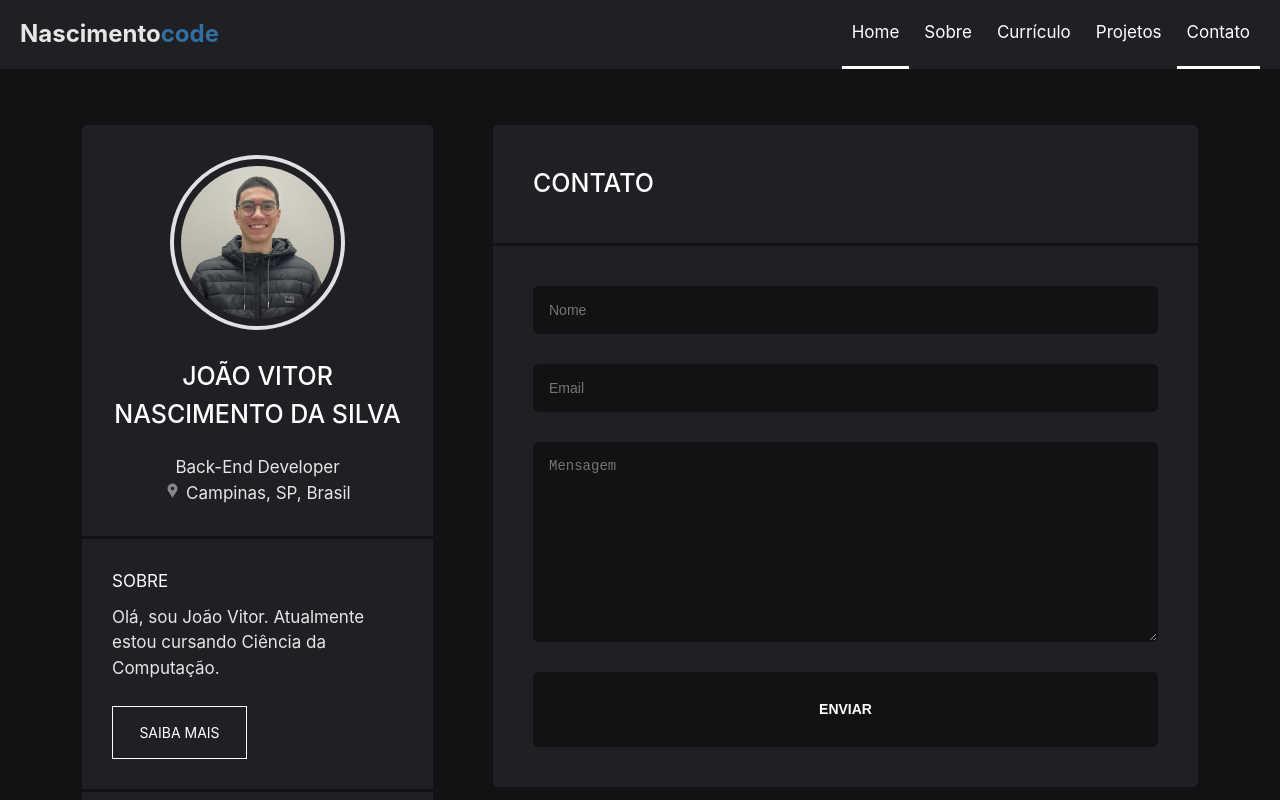
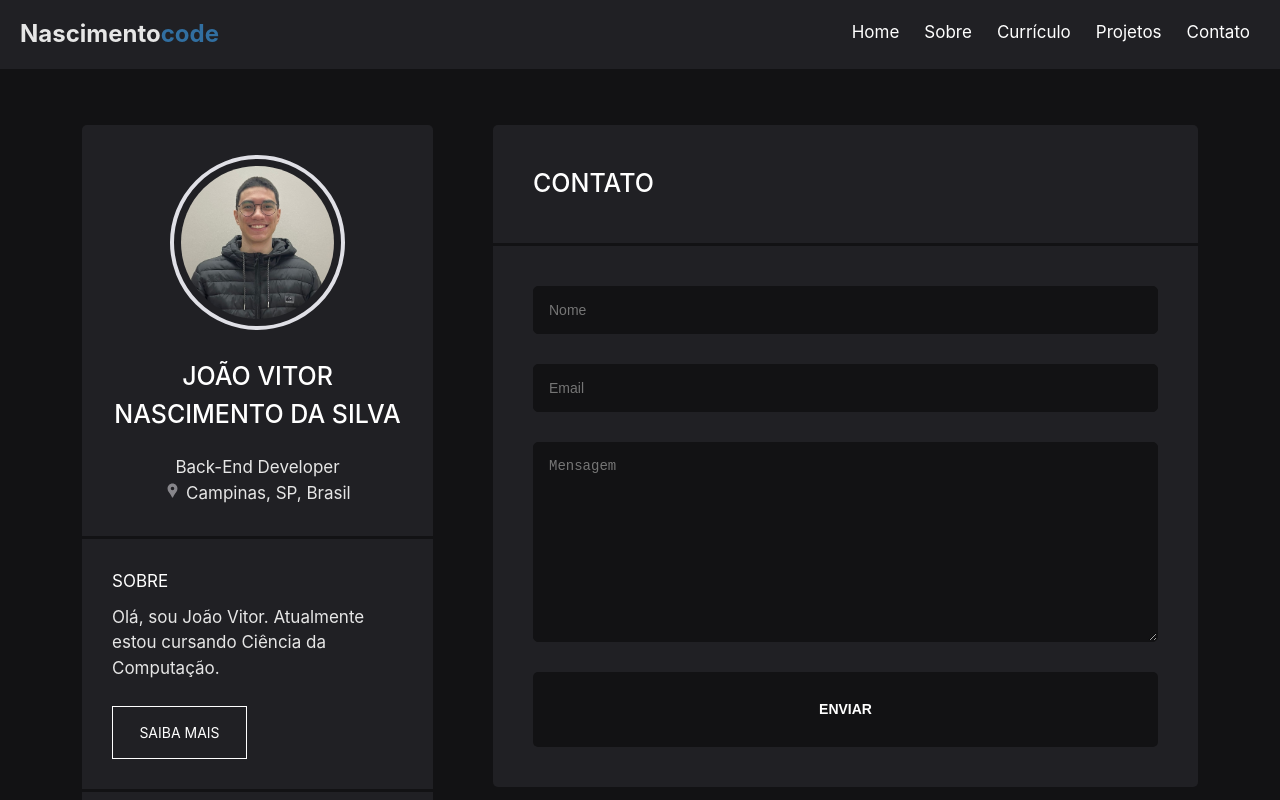
Before and after one commit to nascimentocode/personal-website, a React (Vite) app: page /personal-website/contato in a window 1280 px wide. Shown: the top 800 px of the page. Built offline with nearby package versions, Linux system fonts and the light colour scheme.

Commit message:
Fix: remove active styling

```diff
--- a/src/index.css
+++ b/src/index.css
@@ -97,8 +97,7 @@ nav h1 {
   border-bottom: 3px solid transparent;
 }
 
-#nav-link a:hover,
-#nav-link a.active {
+#nav-link a:hover {
   border-bottom: 3px solid var(--color-primary);
 }
 
```
